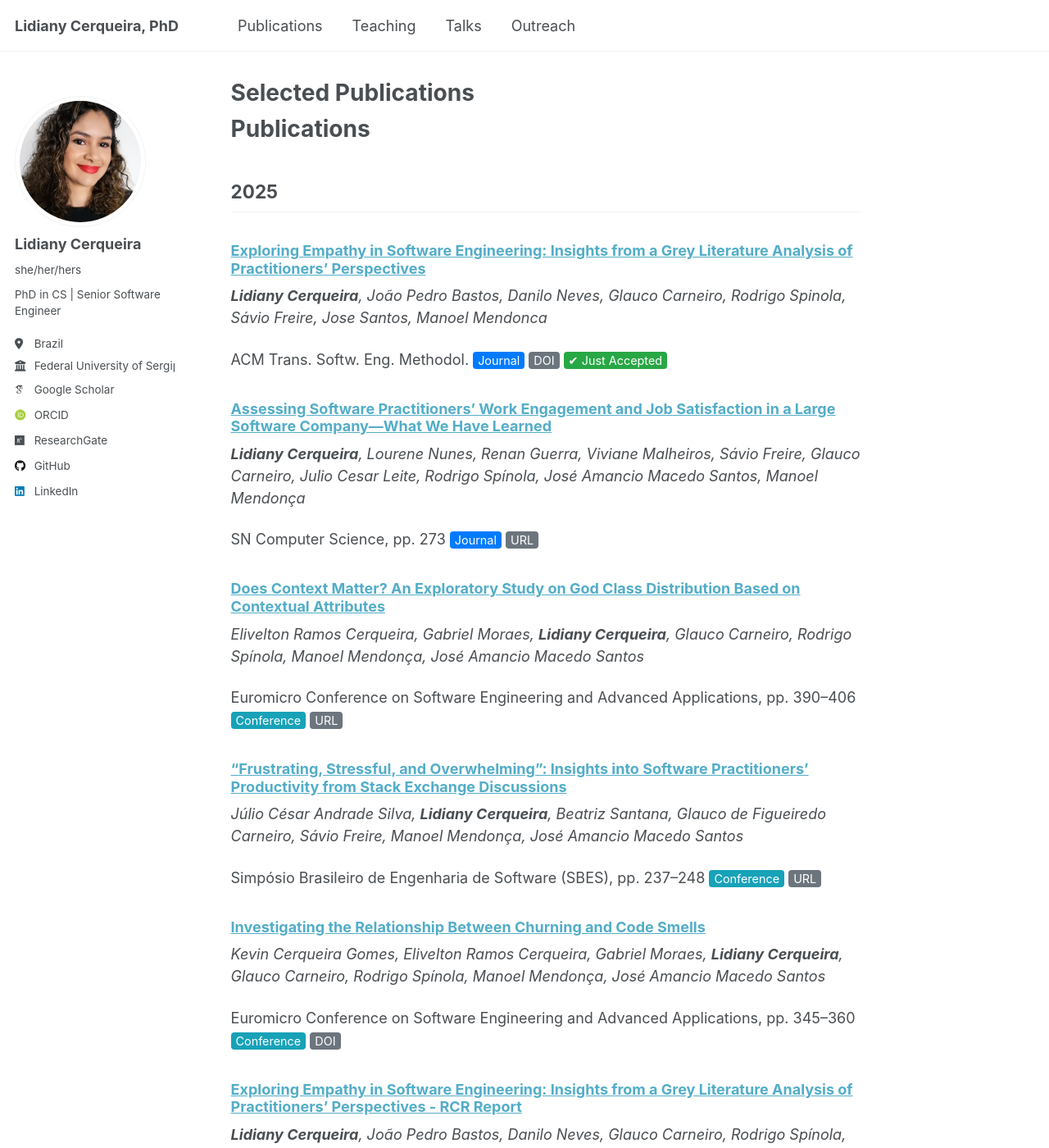
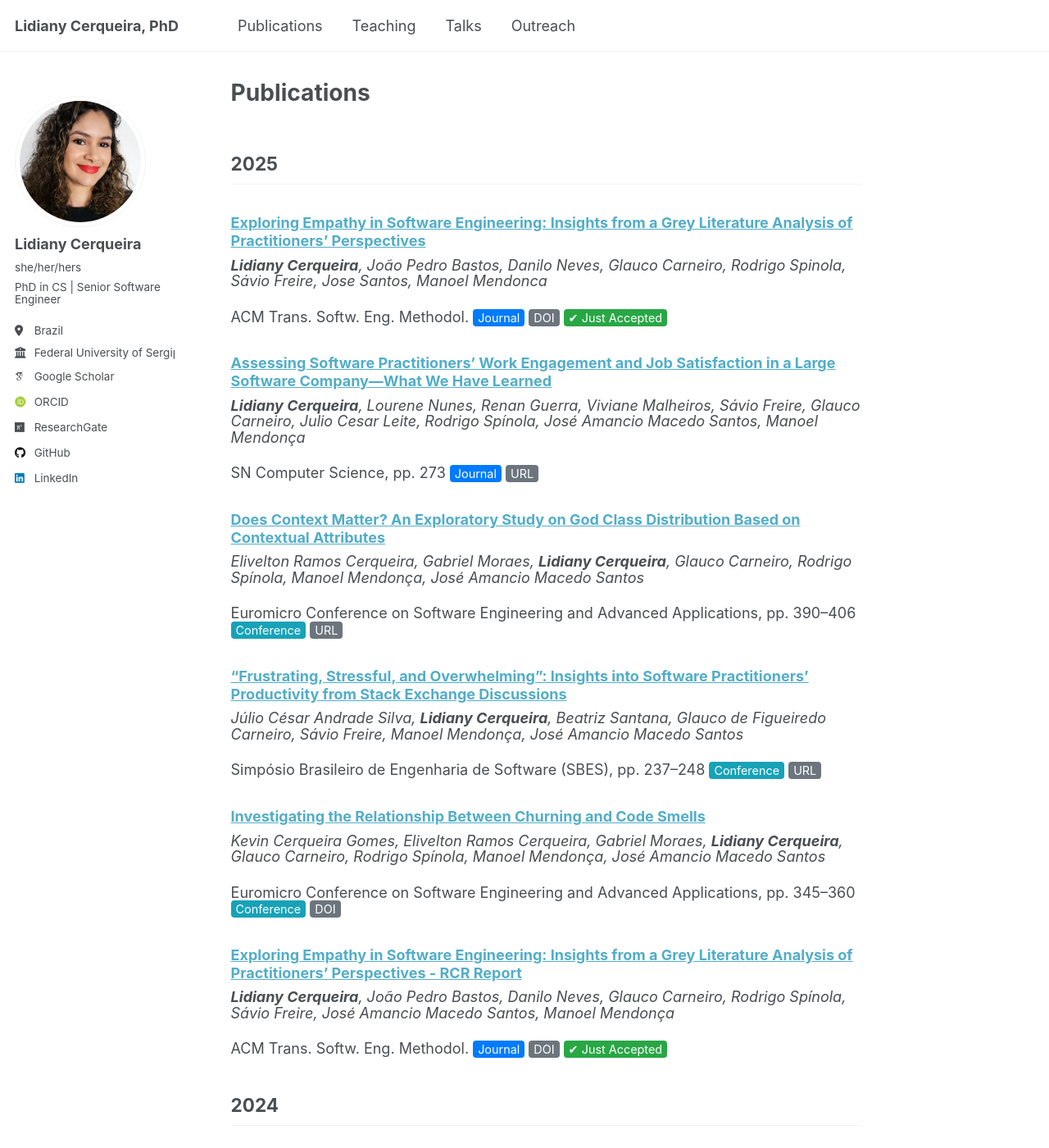
Before and after one commit to lidianycs/lidianycs.github.io, a Jekyll site: the page built from _pages/publications.md, in a window 1280 px wide and 1400 px high. Shown: the whole window at 82% size. Built offline with Jekyll 4.4.1, drawn with Linux system fonts in a browser that asks for light colours; some web fonts are replaced; some of the changed text lies outside the part shown.

Commit message:
Update publications.md

```diff
--- a/_pages/publications.md
+++ b/_pages/publications.md
@@ -1,11 +1,16 @@
 ---
 layout: single
-title: "Selected Publications"
+title: "Publications"
 permalink: /publications/
 author_profile: true
 ---
 
-# Publications
+<style>
+p {
+  line-height: 1.1 !important;; /* Adjust this value (1.2 is tight, 1.5 is standard) */
+}
+
+</style>
 
 
 ## 2025
@@ -142,7 +147,7 @@ Revista Novas Tecnologias na Educação, pp. 21--30
 ## 2018
 
 ### [Prototipaçao de aplicativos como método de aprendizagem na informática em saúde: Um relato de experiência](http://milanesa.ime.usp.br/rbie/index.php/wie/article/viewFile/7877/5576)
-_Lidiany Santos, Danilo Neves, Hélio C de Moura Filho, Fabrı́cio Menezes, Luis Felipe S da Silva_
+_**Lidiany C Santos**, Danilo Neves, Hélio C de Moura Filho, Fabrı́cio Menezes, Luis Felipe S da Silva_
 
 Anais do Workshop de Informática na Escola, pp. 90--98
 <span style="background-color: #17a2b8; color: white; padding: 2px 6px; border-radius: 4px; font-size: 0.8em;">Conference</span> <a href="http://milanesa.ime.usp.br/rbie/index.php/wie/article/viewFile/7877/5576" style="text-decoration: none;"><span style="background-color: #6c757d; color: white; padding: 2px 6px; border-radius: 4px; font-size: 0.8em;">URL</span></a>
```
